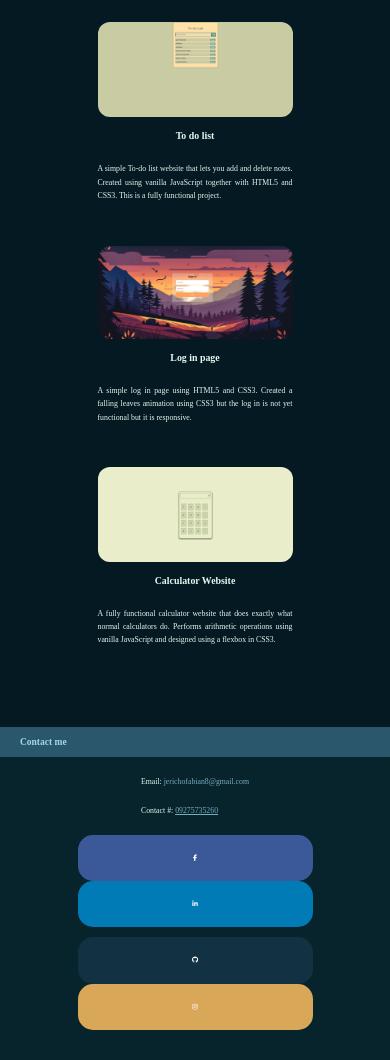
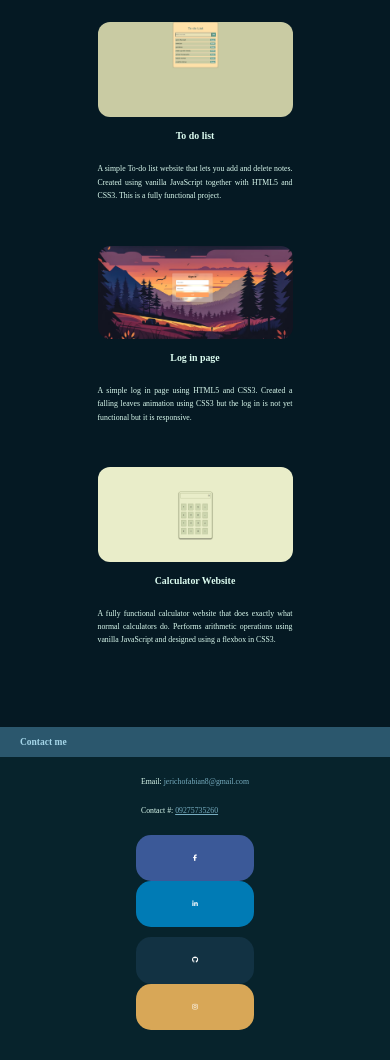
Before and after one commit to jerichofabian29/Portfolio-website, a plain HTML site: page main.html in a window 390 px wide. Shown: the part 2612-3672 px from the top of the page. Drawn offline with Linux system fonts and the light colour scheme.

Commit message:
Update main.css

```diff
--- a/main.css
+++ b/main.css
@@ -217,14 +217,15 @@ html body{
     flex-direction: column;
   }
   .fa-facebook{
-    width: 50vw;
+    width: 20vw;
   }
+
   .fa-linkedin{
-    width: 50vw;
+    width: 20vw;
   }
 
   .fa-github{
-    width: 50vw;
+    width: 20vw;
   }
 
   .projectbox{
```
